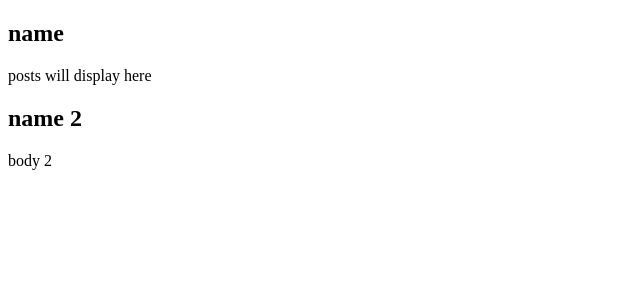
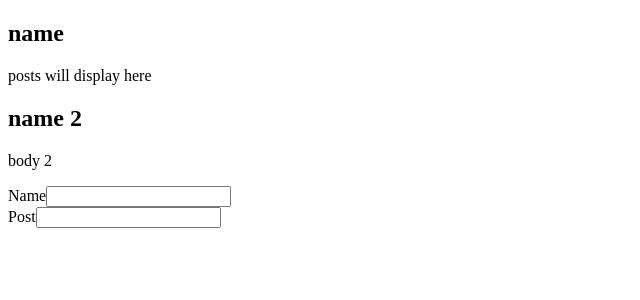
Before and after one commit to brennadettlaff/socialfeed-project, a React (Create React App) app: page / in a window 1280 px wide. Shown: the top 300 px of the page, without its empty margins (0-640 px from the left). Built offline with nearby package versions, Linux system fonts and the light colour scheme.

Commit message:
created add post component adn instantiated component on app

```diff
--- a/src/App.js
+++ b/src/App.js
@@ -1,6 +1,6 @@
 import React, { useState } from 'react';
 import DisplayPosts from './Components/DisplayPosts/DisplayPosts'
-
+import AddPost from './Components/AddPost/AddPost'
 
 
 function App() {
@@ -9,9 +9,8 @@ function App() {
 
   return (
     <div>
-
       <DisplayPosts parentEntries={posts} />
-
+      <AddPost />
 
     </div>
   );
--- /dev/null
+++ b/src/Components/AddPost/AddPost.jsx
@@ -0,0 +1,20 @@
+import React, { useState } from 'react';
+
+const AddPost = (props) => {
+
+    return (
+        <form>
+            <div>
+                <label>Name</label>
+                <input type='text'></input>
+            </div>
+            <div>
+                <label>Post</label>
+                <input type='text'></input>
+            </div>
+
+        </form>
+     );
+}
+
+export default AddPost;
```
